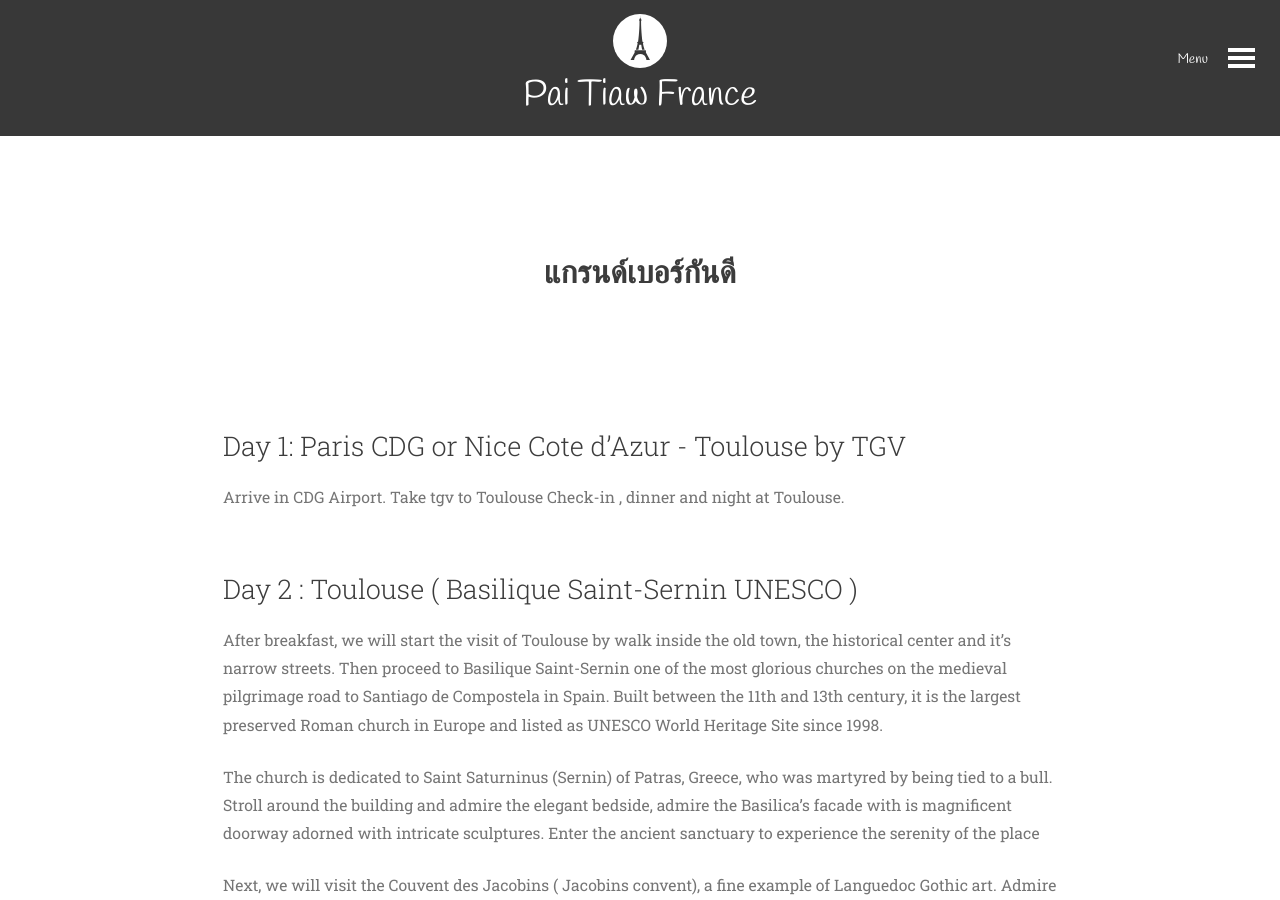
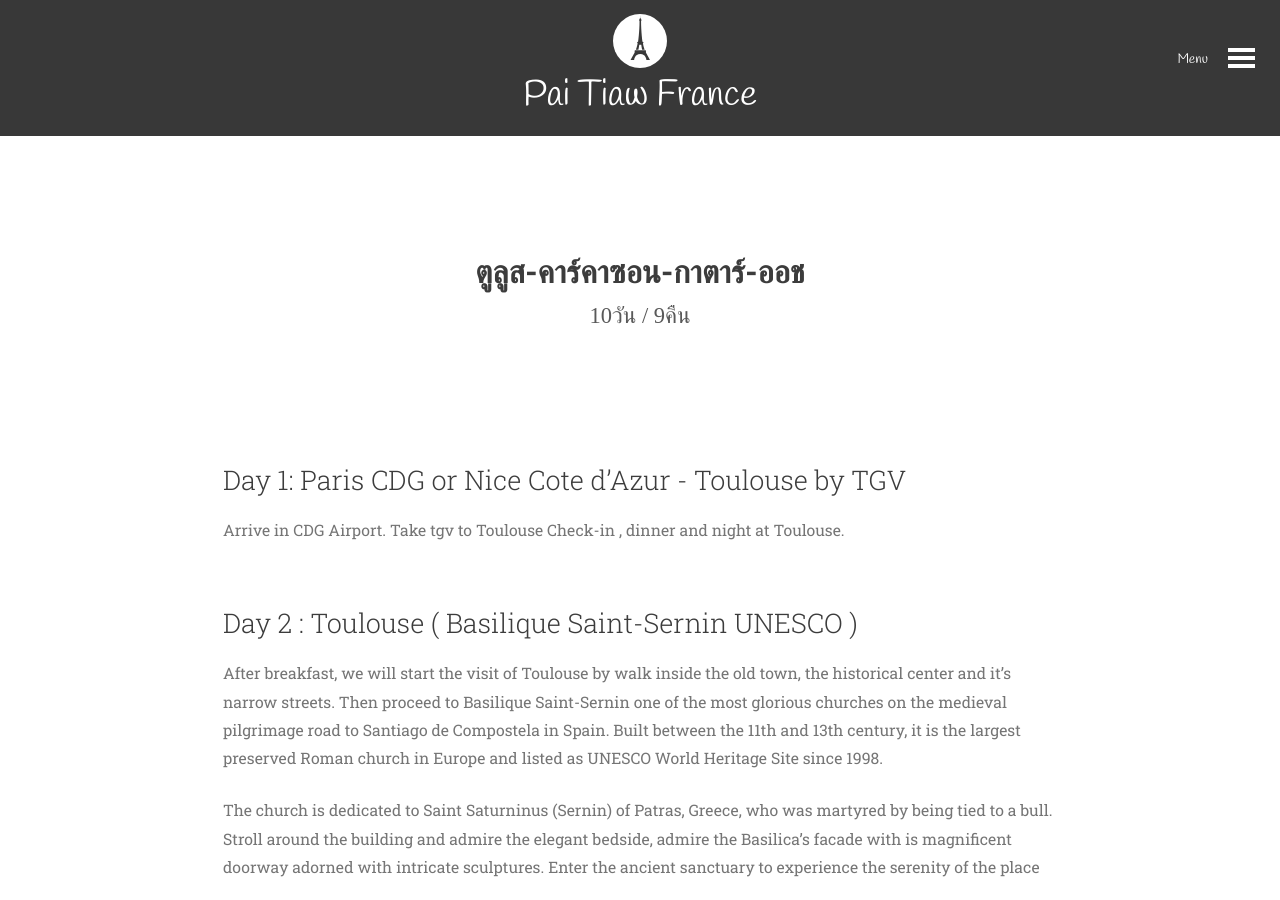
Before and after one commit to paitiewfrance/paitiewfrance.github.io, a Jekyll site: the page built from tour-languedoc-midi-pyrenee/toulouse-carcassonne-cathare-albi-auch.md, in a window 1280 px wide and 900 px high. Built offline with Jekyll 4.4.1, drawn with Linux system fonts in a browser that asks for light colours; nearby versions of some CDN libraries; some web fonts are replaced.

Commit message:
Add new trip

```diff
--- a/_config.yml
+++ b/_config.yml
@@ -45,9 +45,13 @@ navigation:
        - label: เส้นทางเทือกเขาแอลป์
          title: เส้นทางเทือกเขาแอลป์
          url: /tour-alps/road-of-great-alps
-  - label:  ทัวร์แคว้นมีดี-ปีเรเน (Midi-Pyrénées)
-    title: ทัวร์แคว้นมีดี-ปีเรเน (Midi-Pyrénées)
-    url: /tour-languedoc-midi-pyrenee
+  - label:  ลองด็อค-รูซิยง-มิดิเพเรเน่ (Midi-Pyrénées)
+    title: ลองด็อค-รูซิยง-มิดิเพเรเน่ (Midi-Pyrénées)
+    url: /tour-languedoc-roussillon-midi-pyrenee
+    sub-menu:
+       - label: ตูลูส-คาร์คาซอน-กาตาร์-ออช
+         title: ตูลูส-คาร์คาซอน-กาตาร์-ออช
+         url: /tour-languedoc-roussillon-midi-pyrenee/toulouse-carcassonne-cathare-albi-auch
   - label:  ทัวร์ แคว้นอาลซัส Alsace
     title:  ทัวร์ แคว้นอาลซัส Alsace
     url: /tour-alsace
--- a/tour-languedoc-midi-pyrenee/tour-aveyron-albi.md
+++ b/tour-languedoc-midi-pyrenee/toulouse-carcassonne-cathare-albi-auch.md
@@ -1,13 +1,14 @@
 ---
 layout: tour
+ogContent: page
 title: ทัวร์ฝรั่งเศสแกรนด์เบอร์กันดี ดิจอง โบน ชิมไวน์ในไร่องุ่น เที่ยวหมู่บ้านยุคกลาง ท่องมรดกโลกยูเนสโกเวซเลย์
 meta: ทัวร์แคว้นเบอร์กันดี เที่ยวเมืองหลวงดิจอง เส้นทางแห่งไวน์และไร่องุ่นในตำนาน โรงพยาบาลโบราณสมัยยุคกลางแห่งเมืองโบน
               หมู่บ้านยุคกลางที่สวยที่สุดในฝรั่งเศส มหัศจรรย์มรดกโลกยูเนสโกแห่งเมืองเวซเลย์Vezelayและอารามหลวงฟอนเทเน่Fontenay
-tourName: แกรนด์เบอร์กันดี
-duration:
+tourName: ตูลูส-คาร์คาซอน-กาตาร์-ออช
+duration: 10วัน / 9คืน
 sitemap:
      priority: 1
-     changefreq: 'weekly'
+     changefreq: 'daily'
 ---
 
 ### Day 1: Paris CDG or Nice Cote d'Azur - Toulouse by TGV
```
